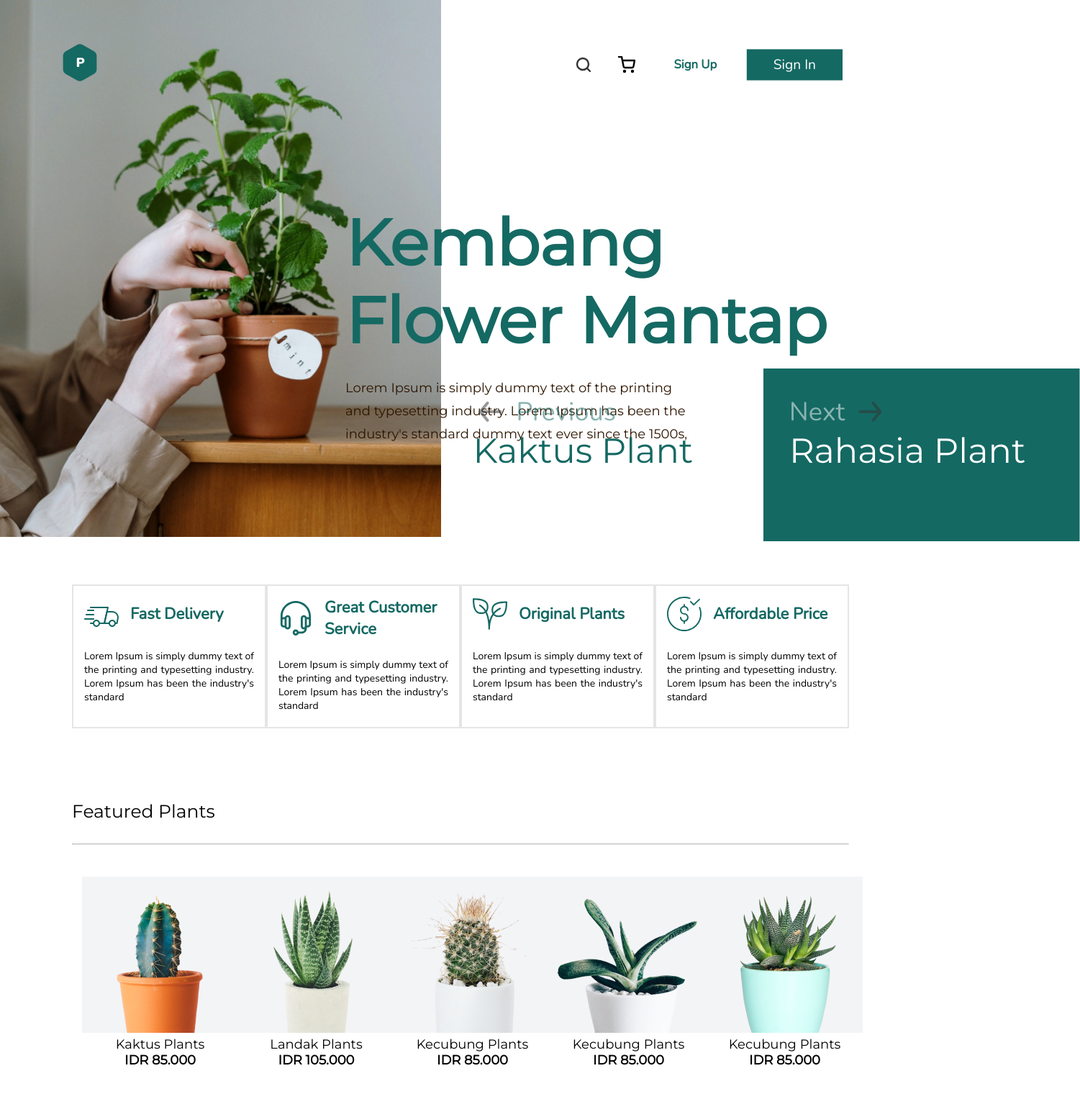
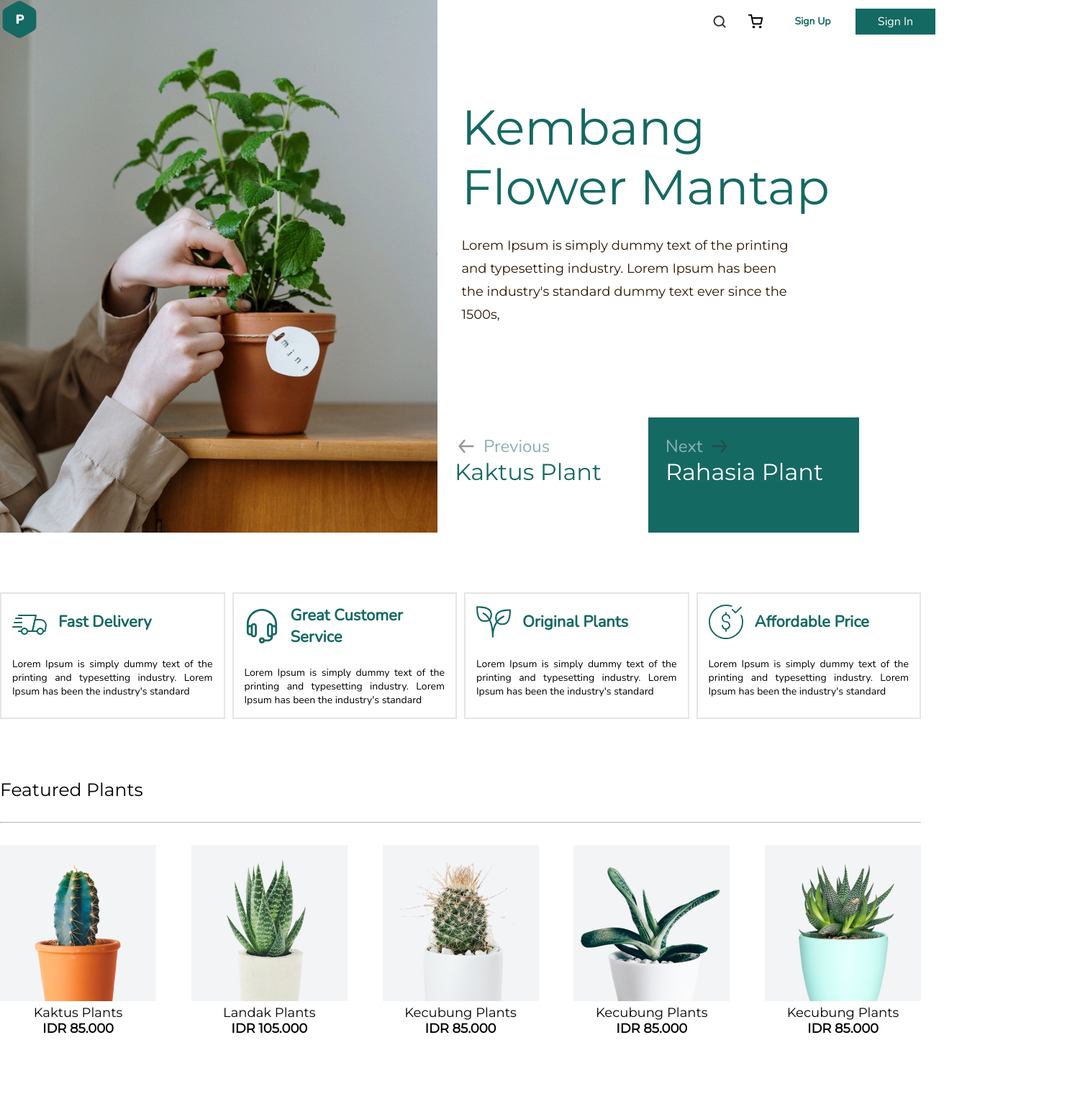
Before and after one commit to Jatpac501/PlantsShop, a plain HTML site: page index.html in a window 1280 px wide. Shown: the top 1520 px of the page at 72% size, 1501 px wide, since content can reach past the window. Drawn offline with nearby package versions, Linux system fonts and the light colour scheme.

Commit message:
Add files via upload
"резиновый" сайт

```diff
--- a/index.html
+++ b/index.html
@@ -7,6 +7,8 @@
     <title>Plant Shops</title>
     <link rel="stylesheet" href="style.css">
     <link rel="icon" href="./assets/icon.svg">
+    <link rel="stylesheet" href="style.css">
+    <link rel="stylesheet" href="media.css">
 </head>
 <body>
     <header>
@@ -45,6 +47,7 @@
     </header>
     <section class="Main">
         <img class="Main__Image" src="assets/Image.png" alt="Plant">
+        <div class="Main__MainBox">
             <div class="Main__Box">
                 <p class="Main__Title">Kembang Flower Mantap</p>
                 <p class="Main__Desc">Lorem Ipsum is simply dummy text of the printing and typesetting industry. Lorem Ipsum has been the industry's standard dummy text ever since the 1500s, </p>
@@ -66,7 +69,6 @@
                     </div>
                     <p class="Plant">Kaktus Plant</p>
                 </div>
-
                 <div class="Main__Next">
                     <div class="Main__ControlName">
                         <nobr>Next</nobr>
@@ -82,6 +84,7 @@
                         </svg>
                     </div>
                     <p class="Plant">Rahasia Plant</p>
+                </div>
             </div>
         </div>
     </section>
--- a/style.css
+++ b/style.css
@@ -7,27 +7,24 @@
     box-sizing: border-box;
 }
 body {
+    display: block;
+    max-width: clamp(720px, 1300px, 1920px);
     font-family: 'Nunito';
-
+    margin: 0 auto;
 }
 header {
-    position: fixed;
+    width: 1300px;
+    position: absolute;
     display: flex;
     flex-direction: row;
     align-items: center;
     justify-content: space-between;
-    width: auto;
-    height: 36px;
-    left: 84px;
-    right: 140px;
-    top: 72px;
-    z-index: 10;
+    z-index: 1;
 }
 .NavBar {
     display: flex;
     width: 310px;
     place-content: center space-between;
-    transform: scale(1.2);
 }
 .NavBar__Buttons {
     display: flex;
@@ -70,34 +67,47 @@ header {
     transition: .4s;
     background: rgba(0, 0, 0, .1);
 }
+.Main {
+    width: 100%;
+    display: flex;
+    margin-bottom: 83px;
+}
 .Main__Image {
+    object-fit: contain;
     position: relative;
-    width: 47.9%;
+    width: 47.5%;
 }
 .Main__Box {
+    font-family: 'Montserrat';
     display: flex;
     flex-direction: column;
     align-items: flex-start;
     justify-content: center;
+    justify-self: center;
+    align-self: center;
     padding: 0px;
     gap: 24px;
-    position: absolute;
-    width: 672px;
-    height: 582px;
-    right: 10%;
-    top: 160px;
-    font-family: 'Montserrat';
+    width: 519px;
+    height: 286px;
+}
+.Main__MainBox {
+    display: grid;
+    grid-template-columns: 1fr;
+    grid-template-rows: 3fr 1fr;
 }
 .Main__Title {
-    font-family: 'Montserrat';
-    font-style: normal;
-    font-weight: bolder;
-    font-size: 89px;
-
+    width: 523px;
+    height: 166px;
+    font-family: Montserrat;
+    font-size: 68px;
+    font-weight: 500;
+    line-height: 83px;
+    letter-spacing: 0em;
+    text-align: left;
     color: #156963;
 }
 .Main__Desc {
-    width: 493px;
+    width: 89.8%;
     height: 96px;
     font-family: 'Montserrat';
     font-style: normal;
@@ -107,14 +117,12 @@ header {
     color: #2C1500;
 }
 .Main__Control {
-    position: relative;
-    width: 586px;
+    width: clamp(400px, 586px, 600px);
     height: 160px;
-    left: 60%;
-    margin-top: -200px;
     display: flex;
     flex-direction: row;
-    transform: scale(1.5);
+    align-self: flex-end;
+    justify-items: flex-end;
 }
 .Main__Prev {
     padding: 24px;
@@ -149,12 +157,13 @@ header {
 }
 .advs {
     display: flex;
-    margin: 100px;
+    margin-bottom: 83px;
+    gap: 10px;
     justify-content: space-between;
 }
 .advs__container {
     max-width: 350px;
-    height: 200px;
+    max-height: 300px;
     display: flex;
     flex-direction: column;
     padding: 15px;
@@ -178,9 +187,9 @@ header {
     font-weight: 400;
 }
 .prices {
+    width: 100%;
     font-family: 'Montserrat';
-    margin-left: 100px;
-    margin-right: 100px;
+    margin-bottom: 83px;
 }
 .prices__hr {
     margin-top: 30px;
@@ -192,13 +201,10 @@ header {
 
 }
 .prices__box {
-    border-radius: 16px;
     display: flex;
-    flex-direction: row;
     justify-content: space-between;
-    align-items: center;
     text-align: center;
-    padding: 14px;
+    flex-wrap: wrap;
 }
 .prices__container {
     font-size: 18px;
@@ -207,13 +213,14 @@ header {
     font-weight: bold;
 }
 footer {
-    margin: 150px;
+    border-top: 2px solid rgba(21, 105, 99, .1) ;
     font-size: 20px;
     font-family: 'Work Sans';
     display: flex;
     flex-direction: row;
     align-items: center;
     justify-content: space-around;
+    padding: 24px;
 }
 .Info {
     width: 400px;
@@ -255,16 +262,17 @@ footer {
 }
 .buymore {
     display: flex;
-    margin: 100px;
-    margin-left: 200px;
-    margin-right: 200px;
-    justify-content: space-around;
+    justify-content: space-between;
+    margin-bottom: 83px;
 }
 .buymore1 {
-    width: 30%;
     display: flex;
     flex-direction: column;
-    gap: 40px;
+    gap: 32px;
+    padding-right: 40px;
+}
+.buymore2 {
+    display: block;
 }
 .buymore__title {
     font-family: 'Montserrat';
@@ -278,15 +286,16 @@ footer {
     opacity: .8;
 }
 .buymore1_img {
-    width: fit-content;
+    max-width: 100%;
+    width: 100%;
+    height: auto;
 }
 .VisitShop {
-    height: 500px;
+    margin-bottom: 120px;
+    height: 360px;
     display: flex;
     align-items: center;
     justify-content: space-around;
-    margin-left: 100px;
-    margin-right: 100px;
     background-color: #F3F4F6;
 }
 .VisitShop__Title {
```
Lines whose indentation alone changed are shown as unchanged.
